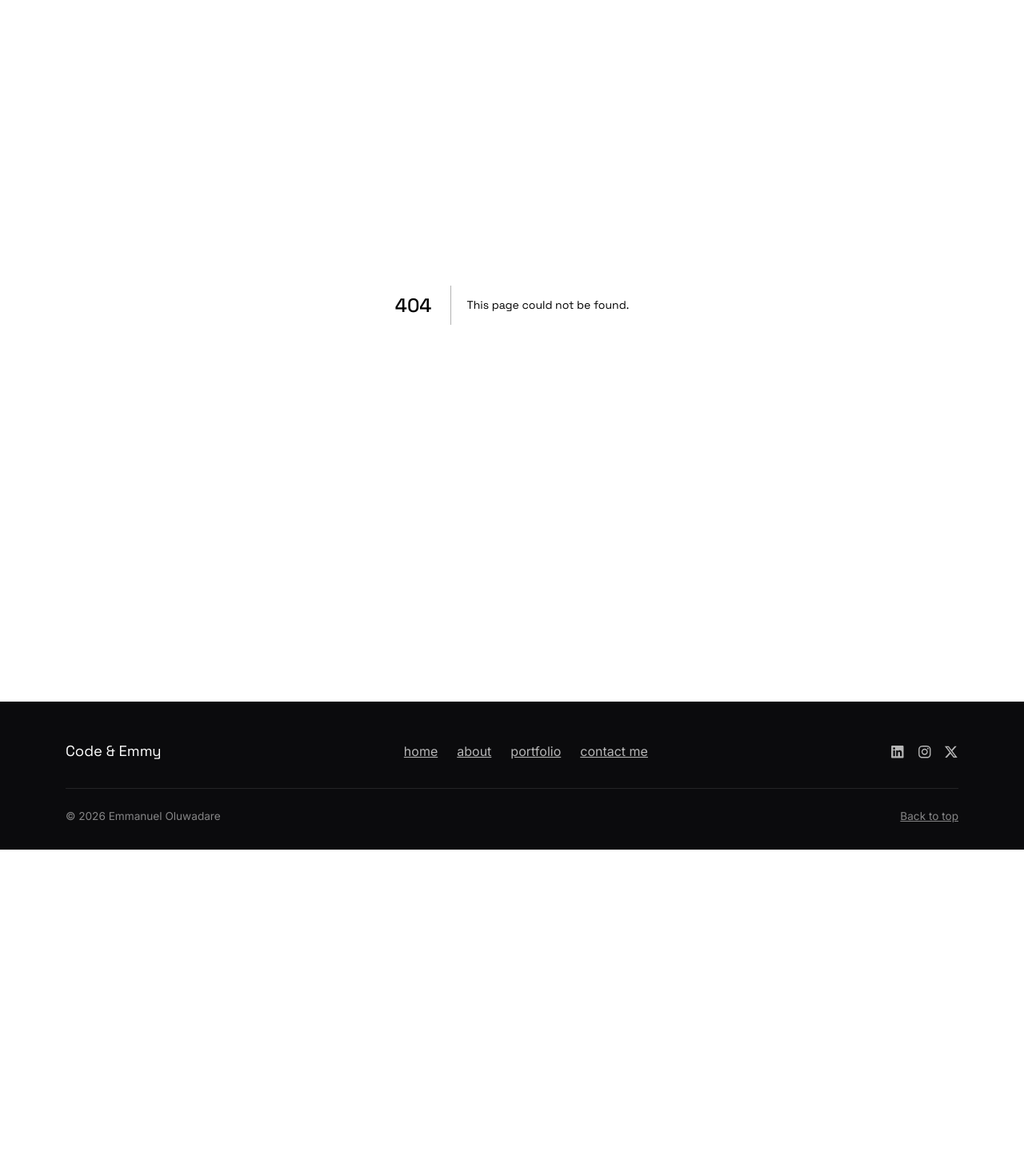
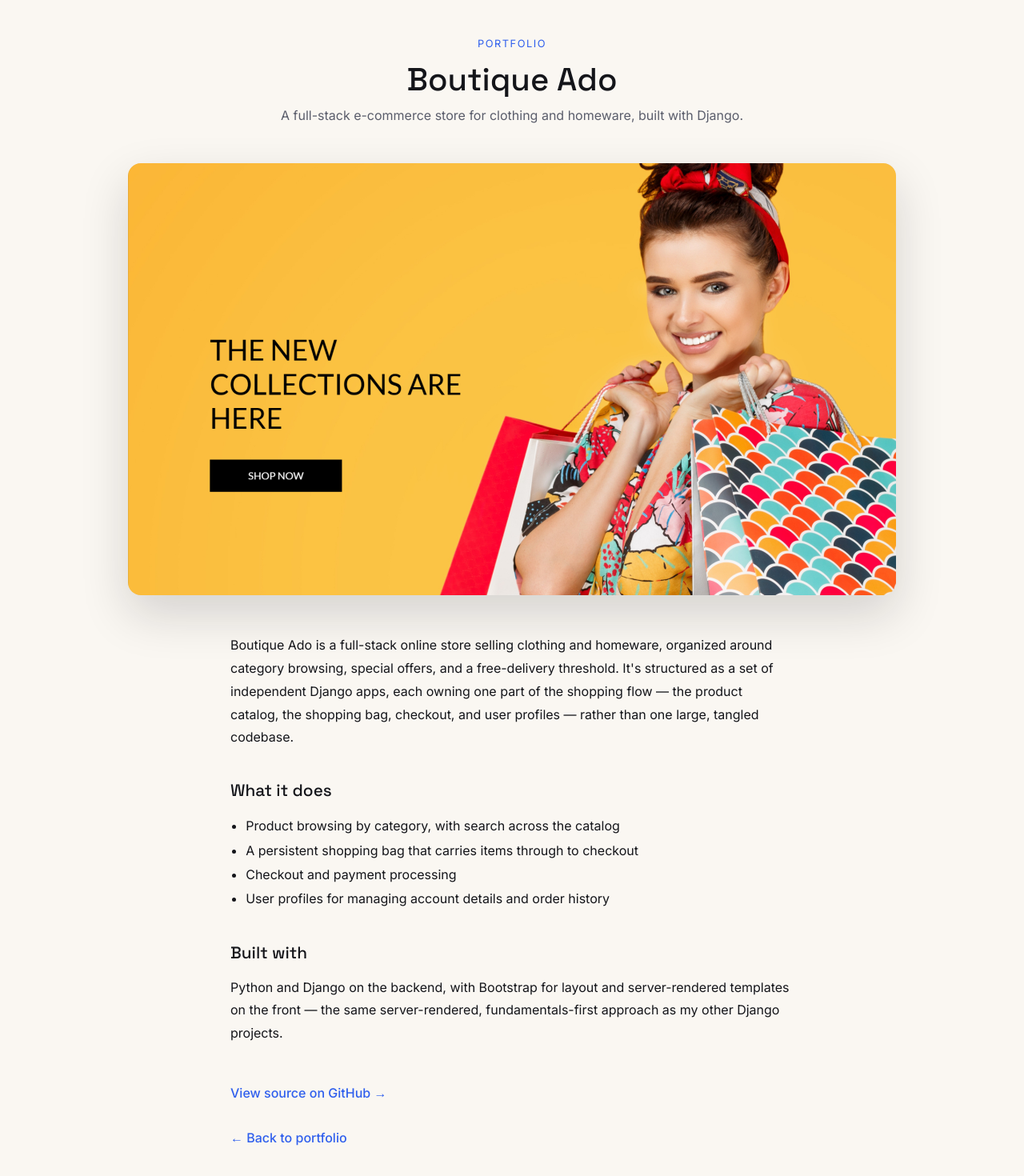
Before and after one commit to Emmy-Dare274/code-and-emmy, a Next.js app: page /portfolio/boutique-ado in a window 1280 px wide. Before the commit this address had no page. Shown: the part 100-1570 px from the top of the page at 80% size. Before the commit the page ends 1162 px from the top, so only its background shows below. Built offline with nearby package versions, Linux system fonts and the light colour scheme.

Commit message:
fix(hero): stop layout-driven hover thrash by removing grid-column animation; swap Codestar Blog for Boutique Ado

```diff
--- a/src/app/globals.scss
+++ b/src/app/globals.scss
@@ -133,26 +133,12 @@ h1, h2, h3, h4, .site-navbar-brand {
   grid-template-columns: 1fr;
   gap: 2.5rem;
   align-items: center;
-  // Animates smoothly in current Chrome, Firefox and Safari — the column
-  // that collapses on hover shrinks in place rather than snapping to size.
-  transition: grid-template-columns 0.5s cubic-bezier(0.22, 1, 0.36, 1);
 
   @media (min-width: 992px) {
     grid-template-columns: 1fr minmax(400px, 1.6fr) 1fr;
   }
 }
 
-// Spotlight mode: the hovered side's column grows, the opposite side
-// collapses toward zero width (combined with its opacity going to 0 below,
-// it reads as fully gone, not just squeezed).
-@media (min-width: 992px) {
-  .hero-split-grid[data-hover="left"] {
-    grid-template-columns: 1.3fr minmax(400px, 2.2fr) 0fr;
-  }
-  .hero-split-grid[data-hover="right"] {
-    grid-template-columns: 0fr minmax(400px, 2.2fr) 1.3fr;
-  }
-}
 
 .hero-role-col {
   text-align: center;
@@ -170,20 +156,6 @@ h1, h2, h3, h4, .site-navbar-brand {
   }
 }
 
-// The non-hovered side disappears entirely: invisible, and unreachable by
-// mouse or keyboard while it's gone (pointer-events: none). Hero.tsx also
-// sets aria-hidden on it for screen readers, and drives visibility directly
-// via inline style, so these rules mainly cover the ≥992px collapse above.
-@media (min-width: 992px) {
-  .hero-split-grid[data-hover="left"] .hero-role-right {
-    opacity: 0;
-    pointer-events: none;
-  }
-  .hero-split-grid[data-hover="right"] .hero-role-left {
-    opacity: 0;
-    pointer-events: none;
-  }
-}
 
 .role-label {
   font-size: clamp(2.25rem, 5vw, 3.25rem);
--- /dev/null
+++ b/src/app/portfolio/boutique-ado/page.tsx
@@ -0,0 +1,69 @@
+import Image from "next/image";
+import Link from "next/link";
+import type { Metadata } from "next";
+
+export const metadata: Metadata = {
+  title: "Boutique Ado | Code & Emmy",
+  description:
+    "A full-stack Django e-commerce store for clothing and homeware, with a shopping bag, Stripe checkout, and user profiles.",
+};
+
+export default function BoutiqueAdoPage() {
+  return (
+    <main>
+      <header className="portfolio-detail-header">
+        <span className="portfolio-eyebrow">Portfolio</span>
+        <h1>Boutique Ado</h1>
+        <p className="text-muted-soft">
+          A full-stack e-commerce store for clothing and homeware, built with
+          Django.
+        </p>
+      </header>
+
+      <div className="portfolio-detail-media">
+        <Image
+          src="/images/projects/boutique-ado.jpg"
+          alt="Boutique Ado screenshot"
+          fill
+          sizes="(min-width: 992px) 960px, 95vw"
+          style={{ objectFit: "cover" }}
+          priority
+        />
+      </div>
+
+      <div className="portfolio-detail-body">
+        <p>
+          Boutique Ado is a full-stack online store selling clothing and
+          homeware, organized around category browsing, special offers, and
+          a free-delivery threshold. It&apos;s structured as a set of
+          independent Django apps, each owning one part of the shopping
+          flow — the product catalog, the shopping bag, checkout, and user
+          profiles — rather than one large, tangled codebase.
+        </p>
+
+        <h2>What it does</h2>
+        <ul>
+          <li>Product browsing by category, with search across the catalog</li>
+          <li>A persistent shopping bag that carries items through to checkout</li>
+          <li>Checkout and payment processing</li>
+          <li>User profiles for managing account details and order history</li>
+        </ul>
+
+        <h2>Built with</h2>
+        <p>
+          Python and Django on the backend, with Bootstrap for layout and
+          server-rendered templates on the front — the same server-rendered,
+          fundamentals-first approach as my other Django projects.
+        </p>
+
+        <Link href="https://github.com/Emmy-Dare274/boutique_ado_v26" className="portfolio-back-link" target="_blank" rel="noopener noreferrer">
+          View source on GitHub →
+        </Link>
+        <br />
+        <Link href="/#portfolio" className="portfolio-back-link">
+          ← Back to portfolio
+        </Link>
+      </div>
+    </main>
+  );
+}
--- a/src/components/Hero.tsx
+++ b/src/components/Hero.tsx
@@ -26,7 +26,9 @@ import { FaFigma, FaPenRuler, FaUniversalAccess, FaLayerGroup } from "react-icon
 
 type HoverSide = "left" | "right" | null;
 
-const PHOTO_TRAVEL = 260;
+// Deliberately leaves visible space at the end of the slide, rather than
+// pushing the photo all the way to the edge.
+const PHOTO_TRAVEL = 180;
 
 const devStack = [
   { label: "React", Icon: SiReact },
```
Also changed, not shown: src/app/portfolio/codestar-blog/page.tsx (deleted, +0 -70 lines), src/components/FeaturedProjects.tsx (+5 -5 lines), public/images/projects/boutique-ado.jpg (added), public/images/projects/codestar-blog.jpg (deleted).
